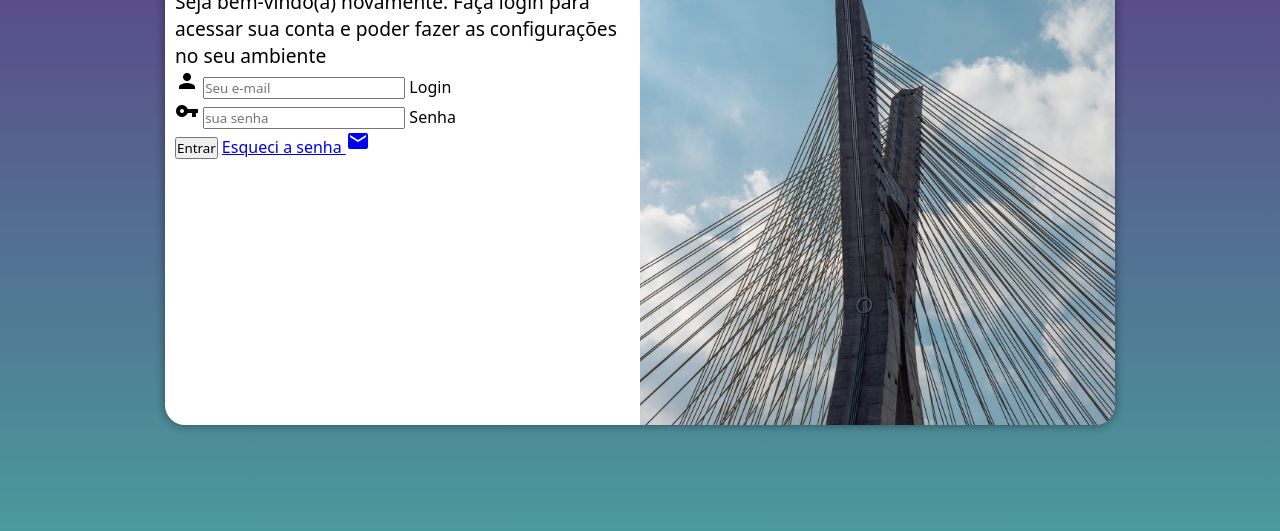
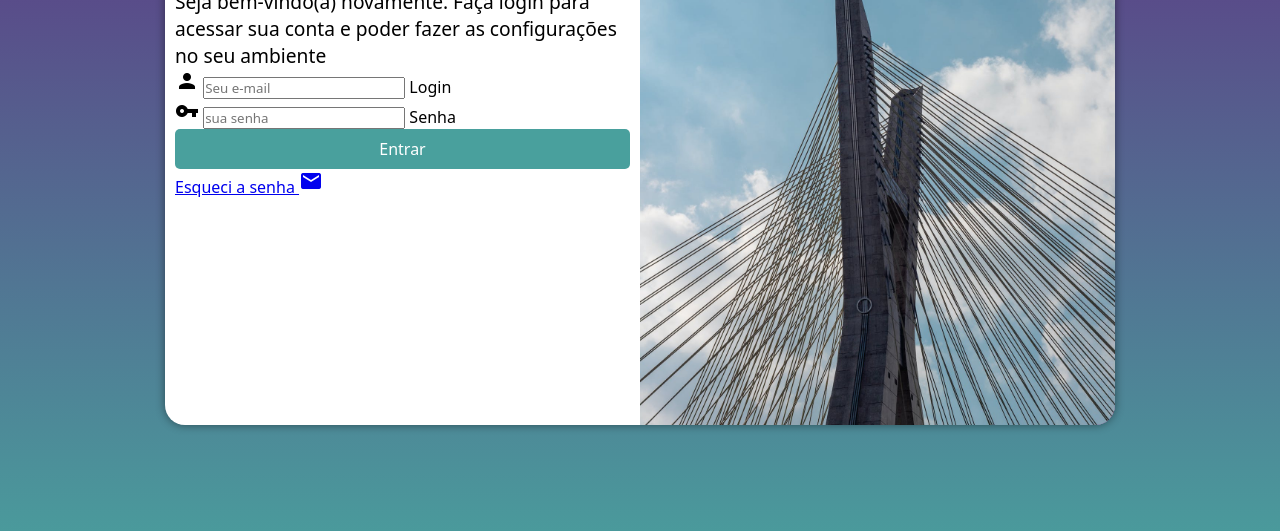
Before and after one commit to alisson1925/projeto-login, a plain HTML site: page index.html in a window 1280 px wide. Shown: the part 225-756 px from the top of the page. Drawn offline with Linux system fonts and the light colour scheme.

Commit message:
modificando botões

```diff
--- a/estilos/style.css
+++ b/estilos/style.css
@@ -64,3 +64,20 @@ div#formulario > h1{
 div#formulario > p{
     font-size: 0.8em;
 }
+
+form > input[type=submit]{
+    display: block;
+    font-size: 1em;
+    width: 100%;
+    height: 40px;
+    background-color: #49a09d;
+    color: white;
+    border: none;
+    border-radius: 5px;
+    font-weight: 400;
+    cursor: pointer;
+}
+
+form > input[type=submit]:hover{
+    background-color: #2d6462;
+}
--- a/index.html
+++ b/index.html
@@ -34,7 +34,7 @@
                     </div>
 
                     <input type="submit" value="Entrar">
-                    <a href="Esqueci.html">Esqueci a senha
+                    <a href="Esqueci.html" class="botao">Esqueci a senha
                         <i class="material-icons">mail</i>
                     </a>
                 </form>
```
